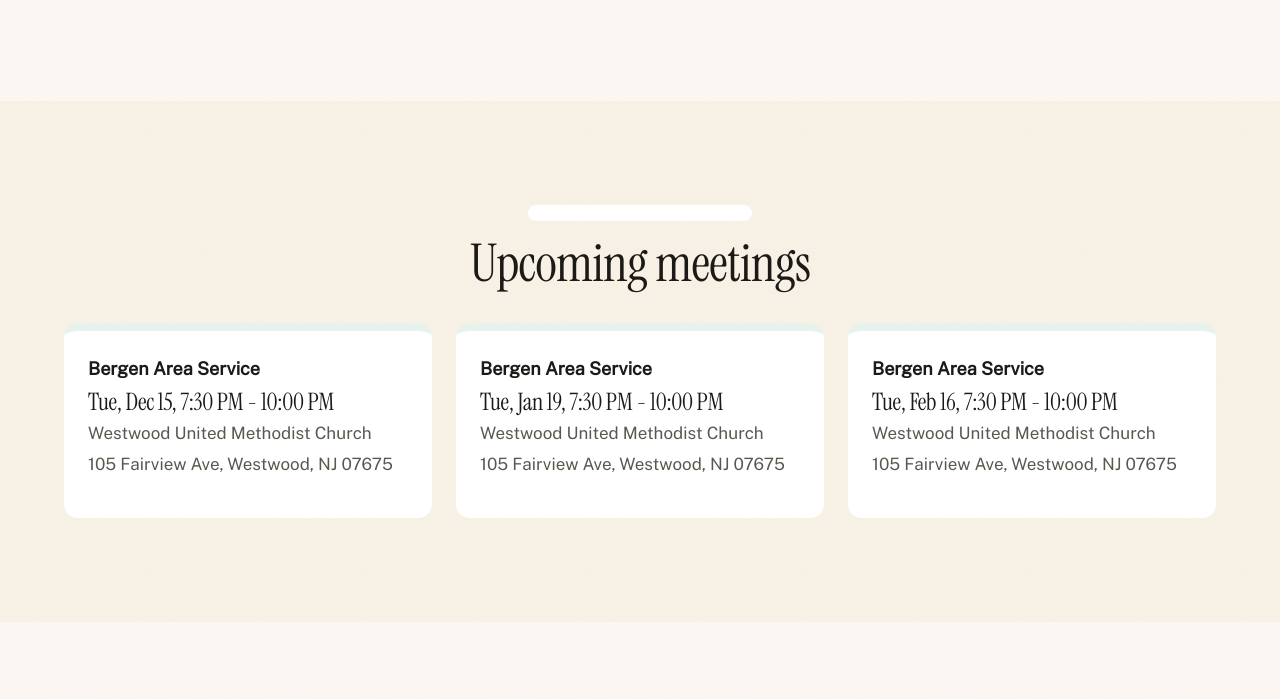
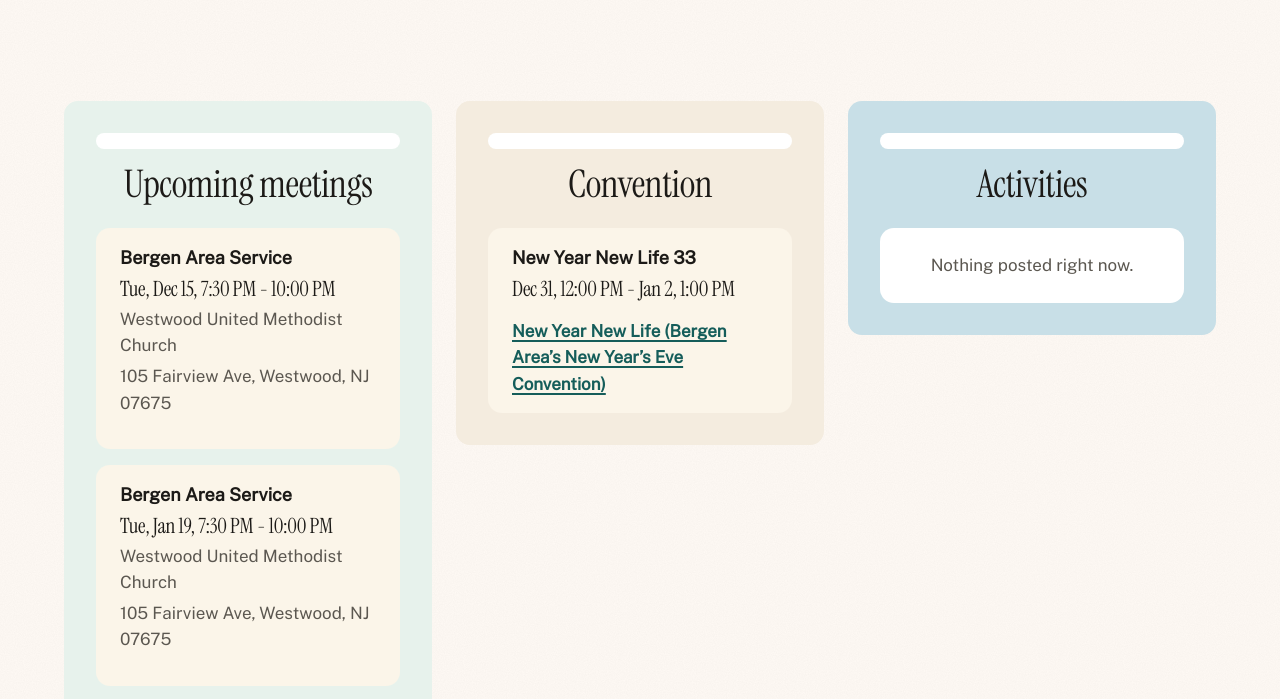
Before and after one commit to livewebstudios/bergenarea, an Astro site: page /events in a window 1280 px wide. Shown: the part 753-1452 px from the top of the page. Built offline with nearby package versions, Linux system fonts and the light colour scheme; Astro itself is replaced by a stand-in of ours.

Commit message:
Next-meeting dates cover a year ahead; documents and outside links open in a new tab; events page in three columns [skip netlify]
Co-Authored-By: Claude Opus 5.5 <noreply@anthropic.com>

```diff
--- a/src/components/site/MeetingFinder.tsx
+++ b/src/components/site/MeetingFinder.tsx
@@ -251,8 +251,10 @@ function MeetingMap({ meetings, onPick }: { meetings: Meeting[]; onPick: (m: Mee
       const map = L.map(box.current, { scrollWheelZoom: false }).setView([40.95, -74.07], 11);
       L.tileLayer('https://tile.openstreetmap.org/{z}/{x}/{y}.png', {
         maxZoom: 18,
-        attribution: '&copy; <a href="https://www.openstreetmap.org/copyright">OpenStreetMap</a> contributors',
+        attribution: '&copy; <a href="https://www.openstreetmap.org/copyright" target="_blank" rel="noopener noreferrer">OpenStreetMap</a> contributors',
       }).addTo(map);
+      // outside links open in a new tab, the map's credit line included
+      map.attributionControl.setPrefix('<a href="https://leafletjs.com" target="_blank" rel="noopener noreferrer">Leaflet</a>');
       mapRef.current = map;
       layerRef.current = L.layerGroup().addTo(map);
       setReady(true);
--- a/src/lib/events.ts
+++ b/src/lib/events.ts
@@ -34,8 +34,8 @@ export function loadEvents(now: Date): Record<AreaKey, AreaEvents> {
   return {
     // The next Area Service meetings are computed; one-off meetings (JAC, budget) come from the file.
     area: {
-      // three Area Service dates are plenty; one-off meetings all show
-      upcoming: [...recurringOccurrences(area.recurring, now, 3), ...extra.filter((ev) => isUpcoming(ev, now))].sort(byStart).map(view),
+      // a year of Area Service dates: the browser hides each one as it passes, so the page never runs dry between builds
+      upcoming: [...recurringOccurrences(area.recurring, now, 13), ...extra.filter((ev) => isUpcoming(ev, now))].sort(byStart).map(view),
       past: extra.filter((ev) => !isUpcoming(ev, now)).sort(byStart).reverse().map(view),
     },
     convention: split(conventionFile.events as EventItem[], now),
--- a/src/lib/home.ts
+++ b/src/lib/home.ts
@@ -6,7 +6,7 @@ export type { EventView };
 
 export interface HomeData { area: EventView[]; convention: EventView[]; activities: EventView[] }
 
-export function loadHome(buildNow: Date, keep = 4): HomeData {
+export function loadHome(buildNow: Date, keep = 13): HomeData {
   const e = loadEvents(buildNow);
   return { area: e.area.upcoming.slice(0, keep), convention: e.convention.upcoming.slice(0, keep), activities: e.activities.upcoming.slice(0, keep) };
 }
--- a/src/lib/links.ts
+++ b/src/lib/links.ts
@@ -2,7 +2,8 @@
 //   "doc:OrderForm2026.pdf"  a file in public/docs/ (or the old site's copy until it is moved over)
 //   "route:contact"          a page on this site
 //   "/contact-us/"           a page on this site, old-site style
-//   "https://..."            somewhere else, opens in a new tab
+//   "https://..."            somewhere else
+// Documents (PDF, Excel, images) and every outside address open in a new tab: `external` means "new tab".
 import { existsSync } from 'node:fs';
 import { join } from 'node:path';
 import documents from '../data/documents.json';
@@ -16,7 +17,7 @@ export function docUrl(file: string): string {
 }
 
 export function resolveLink(raw: string): { url: string; external: boolean } {
-  if (raw.startsWith('doc:')) return { url: docUrl(raw.slice(4)), external: false };
+  if (raw.startsWith('doc:')) return { url: docUrl(raw.slice(4)), external: true };
   if (raw.startsWith('route:')) return { url: href(R[raw.slice(6) as RouteKey]), external: false };
   if (raw.startsWith('/')) return { url: href(raw), external: false };
   if (raw.startsWith('mailto:') || raw.startsWith('tel:') || raw.startsWith('#')) return { url: raw, external: false };
--- a/src/pages/events/index.astro
+++ b/src/pages/events/index.astro
@@ -34,24 +34,28 @@ const schema = areas.flatMap((a) => ev[a.key].upcoming).map((e) => ({
   <script slot="head" type="application/ld+json" is:inline set:html={JSON.stringify(schema)} />
   <PageHead h1={p.h1} scene="fireworks" seed={19} />
 
-  <section class="d1-band grain">
+  <section class="d1-band d1-band--sand grain">
     <div class="wrap pg-prose pg-prose--center">
       <h2 class="d1-display pg-h2">{p.h2}</h2>
       {p.body.map((part) => <Rich parts={part} />)}
     </div>
   </section>
 
-  {areas.map((a, i) => (
-    <section id={a.key} class={`d1-band grain ev-area ev-area--${a.tint}${i % 2 === 0 ? ' d1-band--sand' : ''}`}>
-      <div class="wrap">
-        <div class="ev-area__head">
-          <div class="ev-area__art"><Scene slot={a.slot} /></div>
-          <h2 class="d1-display pg-h2">{a.label}</h2>
-        </div>
-        <EventList items={ev[a.key].upcoming} />
+  <section class="d1-band grain ev-cols-band">
+    <div class="wrap">
+      <div class="ev-cols">
+        {areas.map((a) => (
+          <div id={a.key} class={`ev-col ev-area--${a.tint}`}>
+            <div class="ev-area__head">
+              <div class="ev-area__art"><Scene slot={a.slot} /></div>
+              <h2 class="d1-display ev-col__title">{a.label}</h2>
+            </div>
+            <EventList items={ev[a.key].upcoming} limit={a.key === 'area' ? 3 : 12} />
+          </div>
+        ))}
       </div>
-    </section>
-  ))}
+    </div>
+  </section>
 
   <section id="archive" class="d1-band grain">
     <div class="wrap">
--- a/src/pages/service/[slug].astro
+++ b/src/pages/service/[slug].astro
@@ -28,7 +28,7 @@ type Committee = (typeof data.committees)[number] & {
 const { c } = Astro.props as { c: Committee };
 const now = new Date();
 const rules = c.meets as MeetRule[];
-const dates = nextDates(rules, now, 6).map(({ title, ...d }) => ({ ...d, title: rules.length > 1 ? d.rule.label : '' }));
+const dates = nextDates(rules, now, rules.length * 13).map(({ title, ...d }) => ({ ...d, title: rules.length > 1 ? d.rule.label : '' }));
 const policy = c.policy ? policyUrl(c.policy) : undefined;
 const events = c.events ? loadEvents(now)[c.events] : undefined;
 const description = (c.body?.[0] ?? c.sections?.[0]?.body?.[0] ?? []).map((p) => (typeof p === 'string' ? p : p.t)).join('').slice(0, 155);
--- a/src/pages/service/index.astro
+++ b/src/pages/service/index.astro
@@ -16,7 +16,7 @@ import { href } from '../../lib/href';
 
 const now = new Date();
 const area = areaFile as AreaMeetingsFile;
-const dates = areaMeetings({ recurring: area.recurring, extra: area.extra.filter((e) => !e.sample) }, now, 4);
+const dates = areaMeetings({ recurring: area.recurring, extra: area.extra.filter((e) => !e.sample) }, now, 13);
 ---
 <Site title="Area Service | Bergen Area of Narcotics Anonymous" description="The NA World Services Office defines an Area Service Committee (ASC) meeting as “the primary means by which the services of a local NA community are administered”." crumbs={[{ name: 'Area Service', path: 'service/' }]}>
   <PageHead h1={s.h1} scene="table" seed={11} />
--- a/src/styles/pages.css
+++ b/src/styles/pages.css
@@ -201,3 +201,19 @@
 .cf__trap { display: none; }
 /* the whole row is the target for radios and checkboxes; the box itself stays a normal size */
 .cf__choice input { margin: 0; }
+
+/* events page: the three areas side by side, each a tinted column like the home page cards */
+.ev-cols { display: grid; gap: var(--space-5); align-items: start; }
+@media (min-width: 62rem) { .ev-cols { grid-template-columns: repeat(3, minmax(0, 1fr)); } }
+.ev-col { padding: clamp(1.25rem, 0.8rem + 1.6vw, 2rem); border-radius: var(--radius-card); scroll-margin-top: 6rem; }
+.ev-col.ev-area--mint { background: var(--mint); }
+.ev-col.ev-area--tan { background: var(--tan); }
+.ev-col.ev-area--sky { background: var(--sky); }
+.ev-col .ev-area__head { margin-bottom: var(--space-5); }
+.ev-col .ev-area__art { width: 100%; }
+.ev-col__title { font-size: clamp(1.875rem, 1.5rem + 1.2vw, 2.375rem); }
+.ev-col .ev-grid { grid-template-columns: 1fr; gap: var(--space-4); }
+.ev-col .ev { background: var(--white); border-top: 0; }
+.ev-col .ev__body { padding: var(--space-4) var(--space-5); }
+.ev-col .ev__when { font-size: 1.3125rem; }
+.ev-col .ev__none { background: var(--white); }
```
